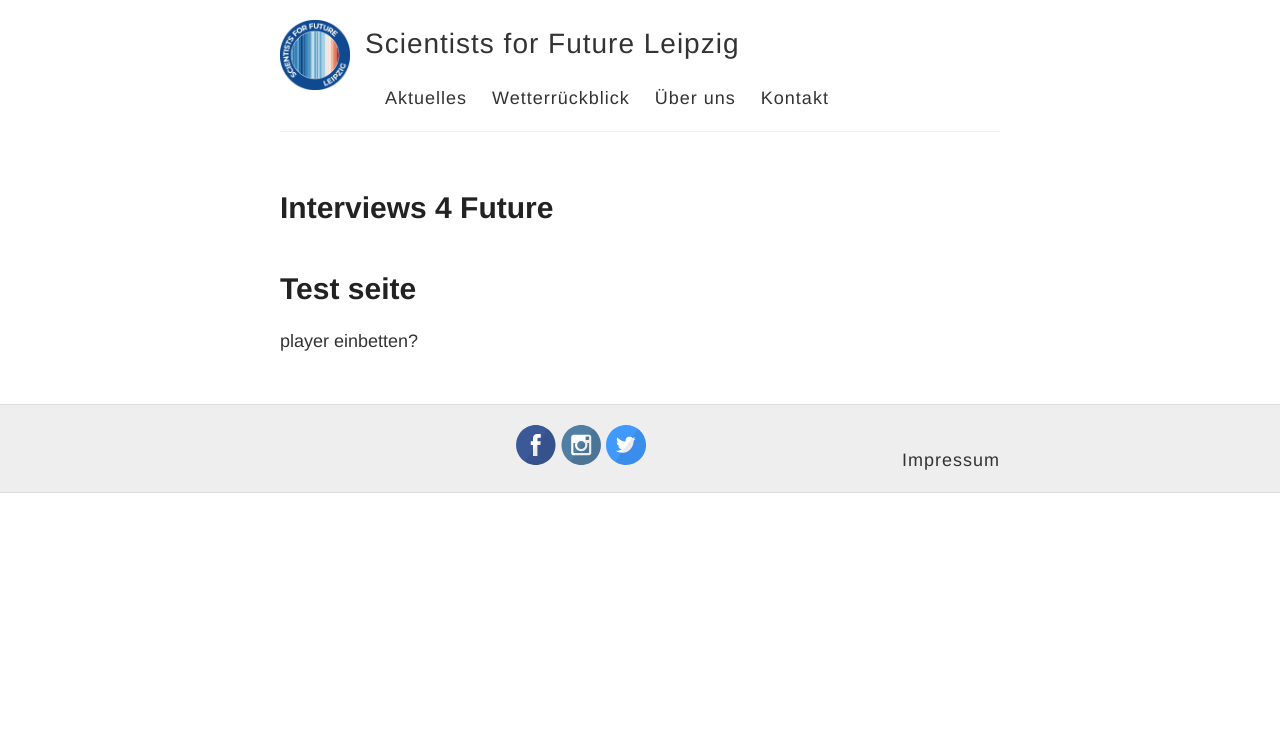
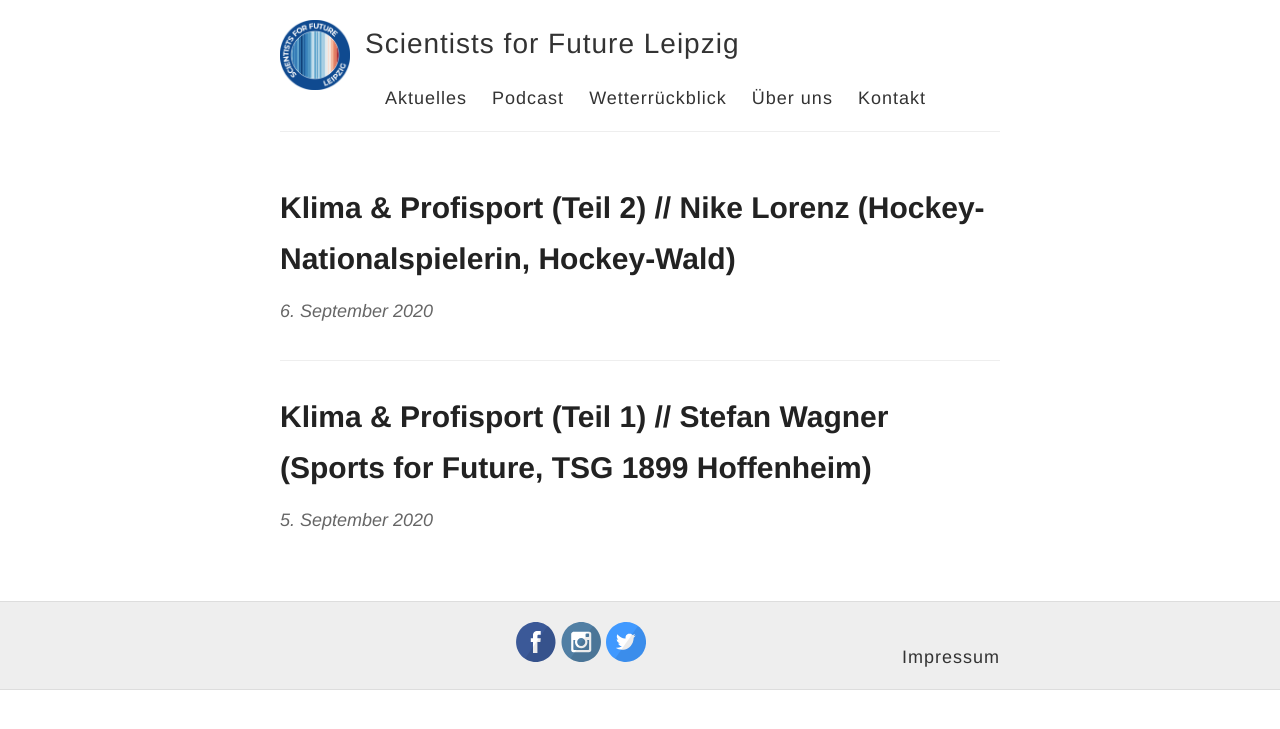
Before and after one commit to s4f-leipzig/s4f-leipzig.github.io, a Jekyll site: the page built from podcast.html, in a window 1280 px wide. Shown: the top 729 px of the page. Built offline with Jekyll 4.4.1, drawn with Linux system fonts in a browser that asks for light colours.

Commit message:
podcast page first version

```diff
--- a/_layouts/default.html
+++ b/_layouts/default.html
@@ -27,10 +27,10 @@
             <nav>
               <!-- <a href="{{ site.baseurl }}/">Blog</a> -->
               <a href="{{ site.baseurl }}/">Aktuelles</a>
+              <a href="{{ site.baseurl }}/podcast">Podcast</a>
               <a href="{{ site.baseurl }}/Wetterrückblick">Wetterrückblick</a>
               <a href="{{ site.baseurl }}/about">Über uns</a>
               <a href="{{ site.baseurl }}/contact">Kontakt</a>
-              <!-- <a href="{{ site.baseurl }}/podcast">Podcast</a> -->
               <!-- <a href="{{ site.baseurl }}/imprint">Impressum</a> -->
             </nav>
           </div>
--- /dev/null
+++ b/podcast.html
@@ -0,0 +1,39 @@
+---
+layout: default
+---
+<div class="posts">
+  {% for post in site.posts %}
+    {% if post.categories contains 'Podcast' %}
+      <article class="post">
+
+        <h1><a href="{{ site.baseurl }}{{ post.url }}">{{ post.title }}</a></h1>
+
+        <div class="entry">
+          {{ post.content }}
+        </div>
+        <div class="date">
+          <!-- Geschrieben am -->
+            {% assign m = post.date | date: "%-m" %}
+            {{ post.date | date: "%-d." }}
+            {% case m %}
+              {% when '1' %}Januar
+              {% when '2' %}Februar
+              {% when '3' %}M&auml;rz
+              {% when '4' %}April
+              {% when '5' %}Mai
+              {% when '6' %}Juni
+              {% when '7' %}Juli
+              {% when '8' %}August
+              {% when '9' %}September
+              {% when '10' %}Oktober
+              {% when '11' %}November
+              {% when '12' %}Dezember
+            {% endcase %}
+            {{ post.date | date: "%Y" }}
+        </div>
+
+        <!-- <a href="{{ site.baseurl }}{{ post.url }}" class="read-more">Read More</a> -->
+      </article>
+    {% endif %}
+  {% endfor %}
+</div>
--- a/podcast.md
+++ /dev/null
@@ -1,9 +0,0 @@
----
-layout: page
-title: Interviews 4 Future
-permalink: /podcast/
----
-
-# Test seite
-
-player einbetten?
```
Also changed, not shown: _layouts/podcast.html (added, +36 -0 lines), _posts/2020-09-05-I4F-24-1.md (added, +7 -0 lines), _posts/2020-09-06-I4F-24-2.md (added, +7 -0 lines).
